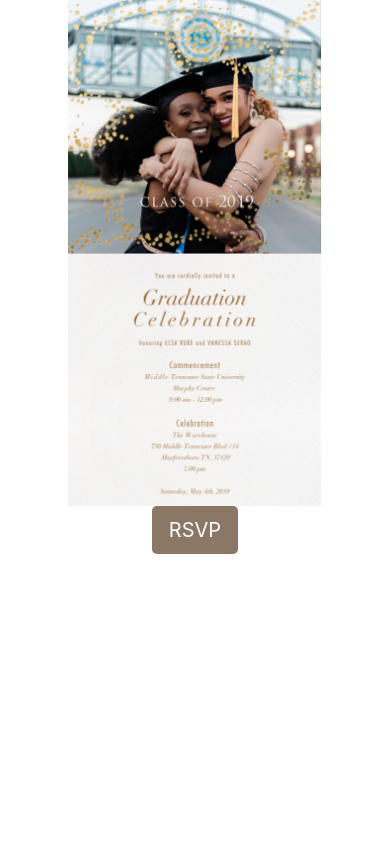
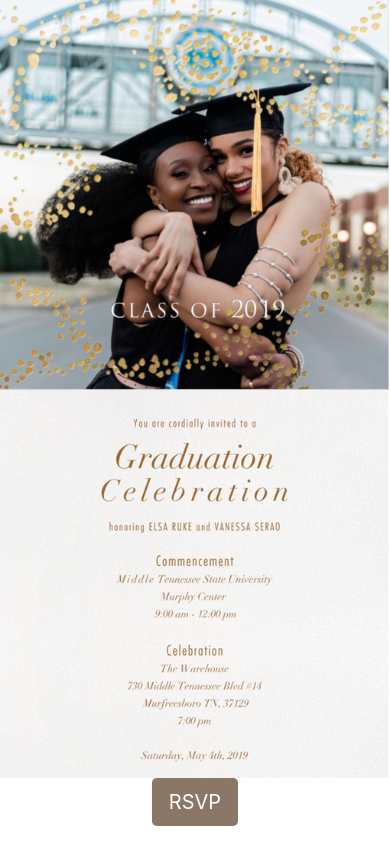
Before and after one commit to GraduationInvitation/Invitation, a plain HTML site: page index.html in a window 390 px wide. Drawn offline with nearby package versions, Linux system fonts and the light colour scheme.

Commit message:
"changes"

```diff
--- a/index.css
+++ b/index.css
@@ -13,9 +13,9 @@ a.my-btn:hover
 @media (max-width: 600px)
 {
    img {
-        margin: auto;
-        width: 65%;
-        height: 50%;
+       max-width: 100%;
+
+        height: auto;
     }
 
 }
```
